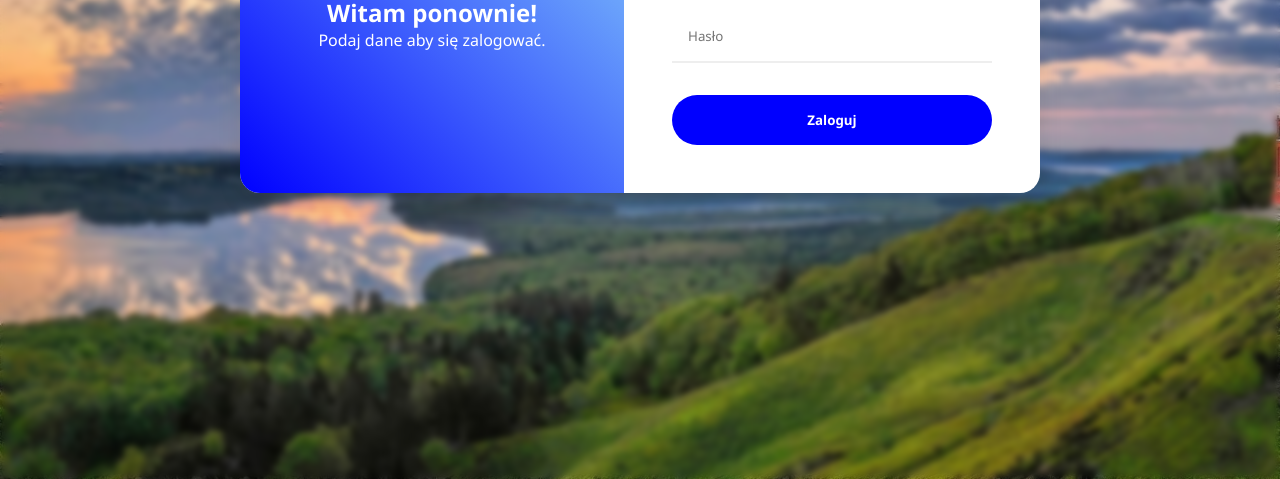
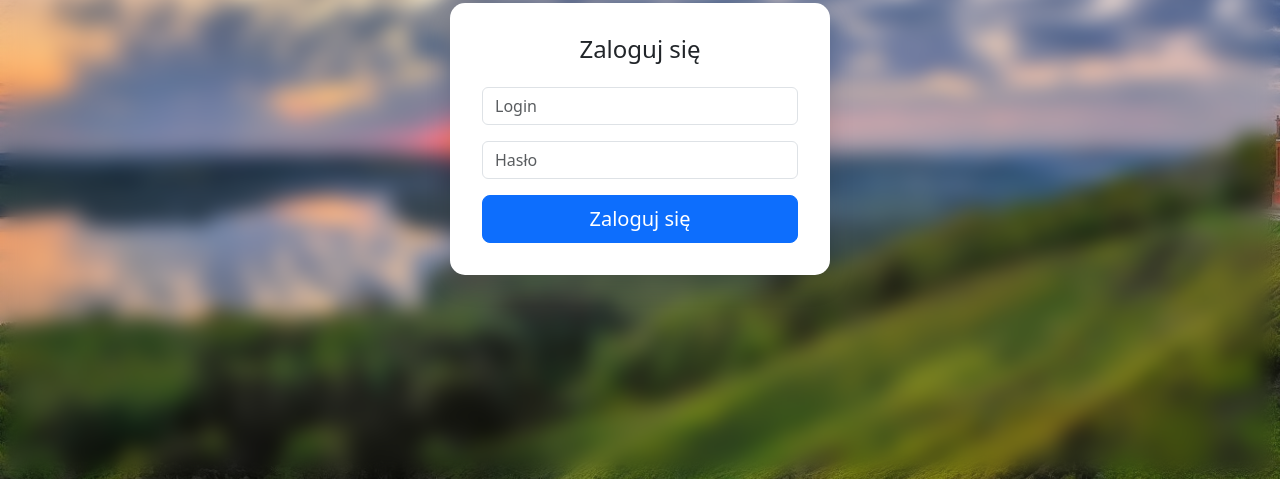
Before and after one commit to capt-jack00/libello-website, a Node server app: page /login in a window 1280 px wide. Shown: the part 321-800 px from the top of the page. Run offline with Node 20, Linux system fonts and the light colour scheme.

Commit message:
Mamy to (myślę)

```diff
--- a/views/login.ejs
+++ b/views/login.ejs
@@ -1,38 +1,64 @@
 <!DOCTYPE html>
 <html lang="pl">
 <head>
-    <!-- bootstap links -->
-    <!--<link href="https://cdn.jsdelivr.net/npm/bootstrap@5.3.8/dist/css/bootstrap.min.css" rel="stylesheet" integrity="sha384-sRIl4kxILFvY47J16cr9ZwB07vP4J8+LH7qKQnuqkuIAvNWLzeN8tE5YBujZqJLB" crossorigin="anonymous">
-    <script src="https://cdn.jsdelivr.net/npm/bootstrap@5.3.8/dist/js/bootstrap.bundle.min.js" integrity="sha384-FKyoEForCGlyvwx9Hj09JcYn3nv7wiPVlz7YYwJrWVcXK/BmnVDxM+D2scQbITxI" crossorigin="anonymous"></script>-->
-    <link href="/css/login.css" rel="stylesheet">
-    <meta charset="UTF-8">
-    <meta name="viewport" content="width=device-width, initial-scale=1.0">
-    <title>Libello - Zaloguj się</title>
+    <meta charset="UTF-8" />
+    <meta name="viewport" content="width=device-width, initial-scale=1.0" />
+    <title>Libello - logowanie</title>
+    <link href="https://cdn.jsdelivr.net/npm/bootstrap@5.3.8/dist/css/bootstrap.min.css" rel="stylesheet"/>
+    <link href="https://cdn.jsdelivr.net/npm/bootstrap-icons@1.11.3/font/bootstrap-icons.css" rel="stylesheet"/>
+    <script src="https://cdn.jsdelivr.net/npm/bootstrap@5.3.8/dist/js/bootstrap.bundle.min.js"></script>
+    <style>
+        body {
+            background-image: url("/imgs/wall_login.jpg");
+            backdrop-filter: blur(10px);
+            min-height: 100vh;
+            display: flex;
+            flex-direction: column;
+            align-items: center;
+            justify-content: center;
+        }
+
+        .logo {
+            margin-bottom: 2rem;
+            background-color: transparent;
+        }
+
+        .login-card {
+            background: #fff;
+            border-radius: 15px;
+            box-shadow: 0 10px 25px rgba(0, 0, 0, 0.15);
+            width: 100%;
+            max-width: 380px;
+            padding: 2rem;
+        }
+
+        .form-control:focus {
+            border-color: #6610f2;
+            box-shadow: 0 0 0 0.2rem rgba(102, 16, 242, 0.25);
+        }
+    </style>
 </head>
+
 <body>
-<header>
-    <img src="/imgs/logo_login.svg" alt="logo">
-</header>
-<div class="container">
-    <% if (typeof error !== 'undefined' && error) { %>
-        <div class="alert alert-danger" role="alert">
-            <%= error %>
+<div class="logo text-center">
+    <img src="/imgs/logo_blank.jpg" alt="logo" width="269px" height="88px">
+</div>
+
+<div class="login-card">
+    <h4 class="text-center mb-4">Zaloguj się</h4>
+    <form>
+        <div class="mb-3">
+            <input type="text" class="form-control" id="username" name="username" placeholder="Login" required/>
         </div>
-    <% } %>
-</div>
-<div class="split-form">
-    <div class="image-side">
-        <h2>Witam ponownie!</h2>
-        <p>Podaj dane aby się zalogować.</p>
-    </div>
-    <div class="form-side">
-        <h2>Zaloguj się</h2>
-        <form>
-            <input type="text" id="username" placeholder="Login" required>
-            <input type="password" id="password" placeholder="Hasło" required>
-            <button type="submit">Zaloguj</button>
-        </form>
-    </div>
+        <div class="mb-3">
+            <input type="password" class="form-control" id="password" name="password" placeholder="Hasło" required/>
+        </div>
+        <div class="d-grid">
+            <button type="submit" class="btn btn-primary btn-lg">
+                Zaloguj się
+            </button>
+        </div>
+    </form>
 </div>
 </body>
 </html>
```
Also changed, not shown: public/imgs/logo.jpg (added), public/imgs/logo_blank.jpg (added), public/imgs/logo_login.svg (deleted).
